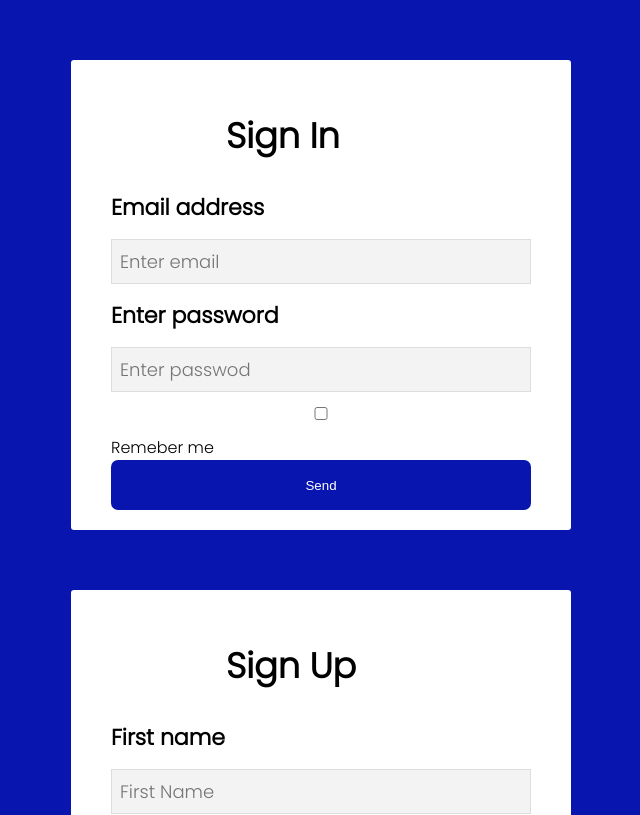
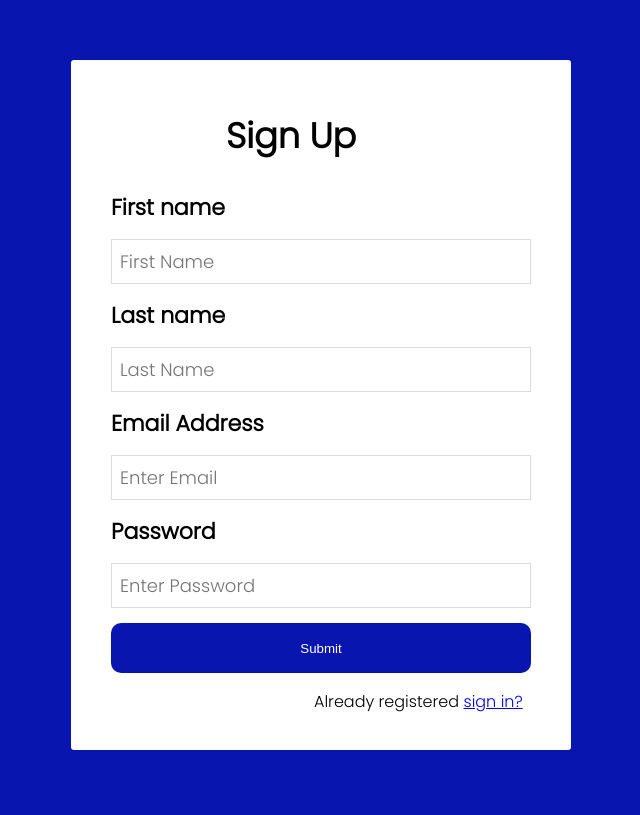
Before and after one commit to christykazi/secondsubmissionform, a React (Create React App) app: page /signup in a window 1280 px wide. Shown: the top 815 px of the page, without its empty margins (319-959 px from the left). Built offline with nearby package versions, Linux system fonts and the light colour scheme.

Commit message:
ui computing

```diff
--- a/package.json
+++ b/package.json
@@ -7,6 +7,7 @@
     "@testing-library/jest-dom": "^5.17.0",
     "@testing-library/react": "^13.4.0",
     "@testing-library/user-event": "^13.5.0",
+    "bootstrap": "^5.3.2",
     "react": "^18.2.0",
     "react-dom": "^18.2.0",
     "react-router-dom": "^6.21.1",
--- a/src/App.js
+++ b/src/App.js
@@ -1,13 +1,23 @@
+import React from "react";/*
+import "../node_modules/bootstrap/dist/css/bootstrap.min.css"; */
+import { BrowserRouter, Routes, Route,Link } from "react-router-dom";
+
+
 import Login from "./components/Login";
 import Signup from "./components/Signup";
 
 
 function App() {
   return (
+    <>
 
-    <>
-      <Login/>
-      <Signup/>
+    <BrowserRouter>
+      <Routes>
+      <Route exact path="/" element={<Login/>} />
+        <Route path="/login" element={<Login/>}/>
+        <Route path="/signup" element={<Signup/>}/>
+      </Routes>
+    </BrowserRouter>
     </>
   );
 }
--- a/src/components/Login.jsx
+++ b/src/components/Login.jsx
@@ -34,10 +34,9 @@ const Login = () => {
             required
           />
 </div>
-       <div>
-        <input type="checkbox" />Remeber me
-       </div>
+
           <button type="submit">Send</button>
+          <p className="fola">Forgot <span><a href="">password?</a></span></p>
 
         </form>
 
--- a/src/components/Signup.jsx
+++ b/src/components/Signup.jsx
@@ -59,7 +59,7 @@ const Signup = () => {
 
 </div>
             <button type="submit">Submit</button>
-            <p className="fola">Forgot <span><a href="">password?</a></span></p>
+            <p className="folaa">Already registered <span><a href="/login">sign in?</a></span></p>
 
           </form>
 
--- a/src/index.css
+++ b/src/index.css
@@ -32,7 +32,7 @@ form input{
   margin: 15px auto;
   padding: 8px;
   font-family: "poppins";
-  background-color: #f3f3f3;
+  /* background-color: #f3f3f3; */
 border: 1px solid #ddd;
 font-size: 18px;
 }
@@ -48,7 +48,7 @@ form button{
   background-color:  #0915af;
   color: #fff;
   cursor: pointer;
-  border-radius: 7px;
+  border-radius: 10px;
 }
 .silo{
   align-items: center;
@@ -64,3 +64,15 @@ form button{
 .fola{
   margin-left: 273px;
 }
+.folaa{
+  margin-left: 203px;
+}
+.cche{
+  display: flex;
+  flex-direction: row;
+  margin-right: 719px;
+}
+.cch{
+  display: flex;
+  flex-direction: row;
+}
```
Also changed, not shown: 1 other file (tests, documents, lock files or other folders).
